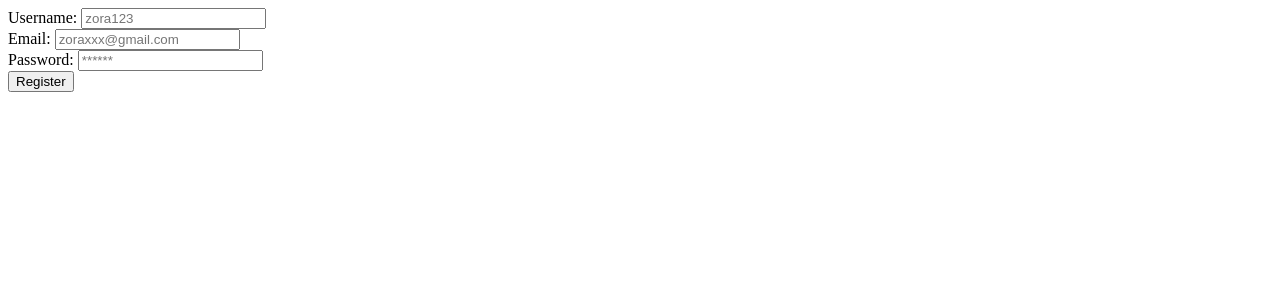
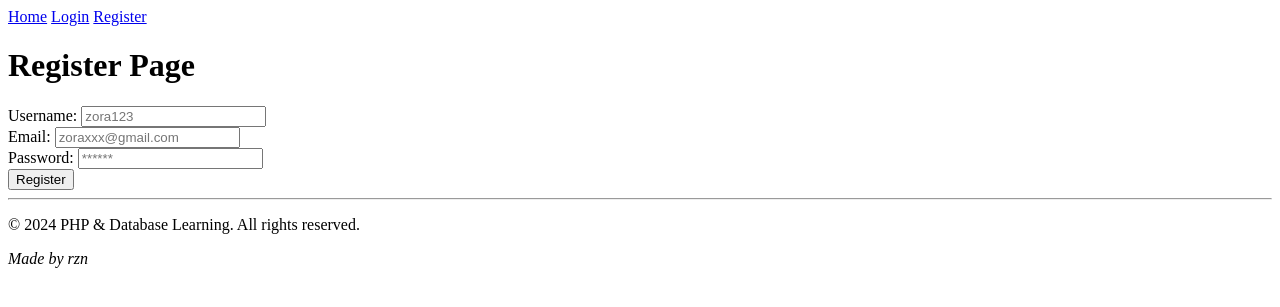
Before and after one commit to razsadian/Learning-PHP, a PHP site: page /register.php in a window 1280 px wide. Shown: the top 307 px of the page. Run offline with PHP 8.4, Linux system fonts and the light colour scheme.

Commit message:
set add data to db

```diff
--- a/index.php
+++ b/index.php
@@ -6,6 +6,7 @@
     <title>Document</title>
 </head>
 <body>
+    <?php include 'layout/header.html' ?>
     <h1>Learning PHP & Database</h1>
 
         <main>
@@ -14,5 +15,6 @@
             <p>Feel free to explore and modify the code as you learn!</p>
         </main>
 
+    <?php include 'layout/footer.html' ?>
     </body>
 </html>
--- a/layout/header.html
+++ b/layout/header.html
@@ -1,5 +1,5 @@
 <header>
-  <a href="" target="_blank" rel="noreferrer">Home</a>
-  <a href="" target="_blank" rel="noreferrer">Login</a>
-  <a href="" target="_blank" rel="noreferrer">Register</a>
+  <a href="index.php" rel="noopener noreferrer">Home</a>
+  <a href="login.php" rel="noopener noreferrer">Login</a>
+  <a href="register.php" rel="noopener noreferrer">Register</a>
 </header>
--- a/register.php
+++ b/register.php
@@ -1,3 +1,30 @@
+<?php
+include 'service/database.php';
+// menangkap data yang di kirim dari form
+if(isset($_POST['register'])) {
+    $username = $_POST['username'];
+    $email = $_POST['email'];
+    $password = $_POST['password'];
+// menambahkan data ke database
+    $sql = "INSERT INTO users (username, email, password) VALUES ('$username', '$email', '$password')";
+if($db->query($sql)) {
+    echo "your account created successfully";
+} else {
+    echo "Error";
+
+}
+
+
+}
+
+
+
+
+?>
+
+
+
+
 <!DOCTYPE html>
 <html lang="en">
 <head>
@@ -6,7 +33,9 @@
     <title>Document</title>
 </head>
 <body>
-    <form action="" method="post">
+    <?php include 'layout/header.html' ?>
+    <h1>Register Page</h1>
+    <form action="register.php" method="post">
         <label for="username">Username:</label>
         <input type="text" id="username" name="username" placeholder="zora123" required><br>
 
@@ -16,7 +45,8 @@
         <label for="password">Password:</label>
         <input type="password" id="password" name="password" placeholder="******" required><br>
 
-        <button type="submit">Register</button>
+        <button type="submit" name="register">Register</button>
     </form>
+    <?php include 'layout/footer.html' ?>
 </body>
 </html>
--- /dev/null
+++ b/service/database.php
@@ -0,0 +1,14 @@
+<?php
+// setting database
+$hostname = "localhost";
+$username = "root";
+$password = "";
+$database_name = "login_access";
+// setting koneksi
+$db = mysqli_connect($hostname, $username, $password, $database_name);
+
+if($db->connect_error) {
+    echo "Connection Failed";
+    die( "Fatal Error");
+}
+?>
```
Also changed, not shown: login.php (+40 -0 lines).
